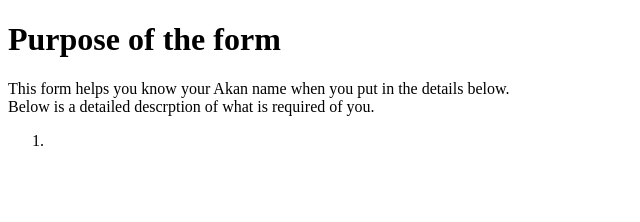
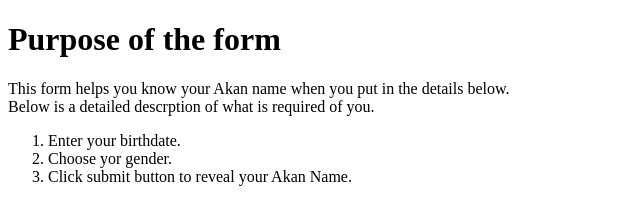
Before and after one commit to bre-nda/Birthday-dates-Form, a plain HTML site: page index.html in a window 1280 px wide. Shown: the whole page, without its empty margins (0-640 px from the left). Drawn offline with Linux system fonts and the light colour scheme.

Commit message:
add list to the file

```diff
--- a/index.html
+++ b/index.html
@@ -12,9 +12,11 @@
     <h1>Purpose of the form </h1>
     <p>This form helps you know your Akan name when you put in the details below.<br>Below is a detailed descrption of what is required of you.</p>
     <ol>
-        <li></li>
+        <li>Enter your birthdate.</li>
+        <li>Choose yor gender.</li>
+        <li>Click submit button to reveal your Akan Name.</li>
     </ol>
-
+    <script src="index.js"></script>
 </body>
 
 </html>
```
